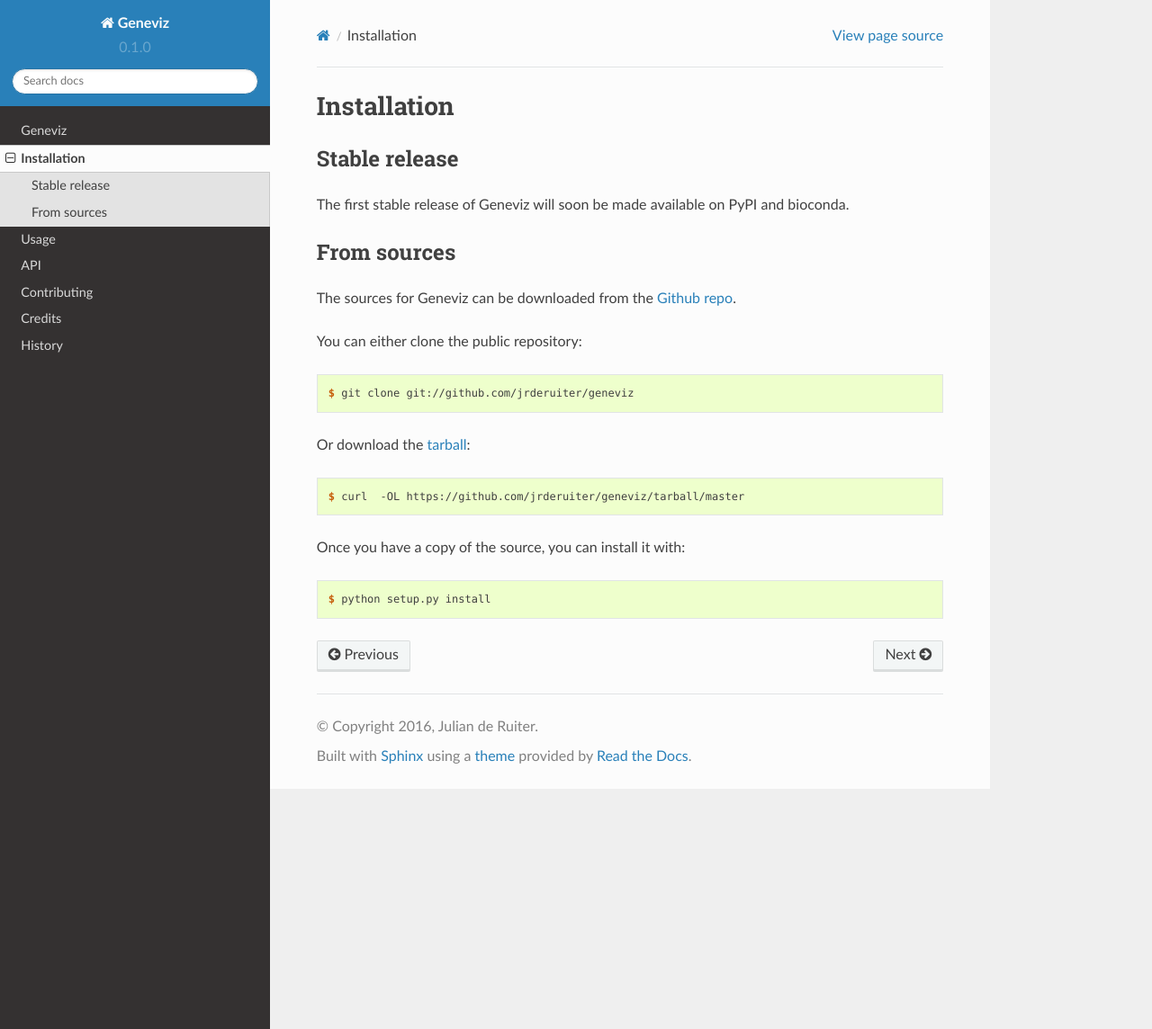
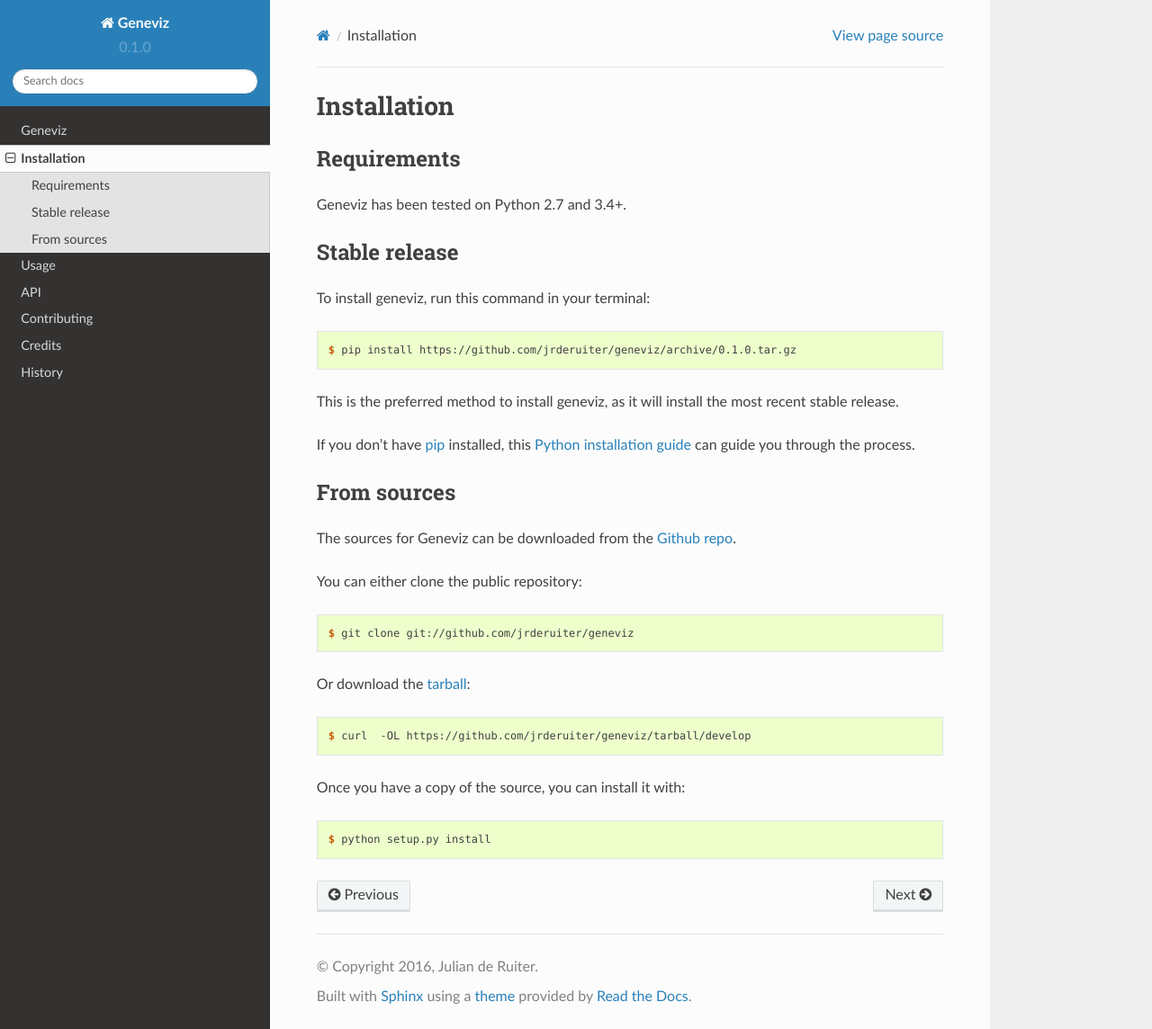
Before and after one commit to jrderuiter/geneviz, a Sphinx documentation site: the page built from docs/installation.rst, in a window 1280 px wide and 1144 px high. Shown: the whole window at 90% size. Built offline with Sphinx 7.4.7 and the Read the Docs theme 2.0.0, drawn with Linux system fonts in a browser that asks for light colours.

Commit message:
Updated installation docs + readme.

```diff
--- a/docs/installation.rst
+++ b/docs/installation.rst
@@ -4,12 +4,28 @@
 Installation
 ============
 
+Requirements
+------------
+
+Geneviz has been tested on Python 2.7 and 3.4+.
 
 Stable release
 --------------
 
-The first stable release of Geneviz will soon be made available
-on PyPI and bioconda.
+To install geneviz, run this command in your terminal:
+
+.. code-block:: console
+
+    $ pip install https://github.com/jrderuiter/geneviz/archive/0.1.0.tar.gz
+
+This is the preferred method to install geneviz, as it will install
+the most recent stable release.
+
+If you don't have `pip`_ installed, this `Python installation guide`_ can guide
+you through the process.
+
+.. _pip: https://pip.pypa.io
+.. _Python installation guide: http://docs.python-guide.org/en/latest/starting/installation/
 
 From sources
 ------------
@@ -26,7 +42,7 @@
 
 .. code-block:: console
 
-    $ curl  -OL https://github.com/jrderuiter/geneviz/tarball/master
+    $ curl  -OL https://github.com/jrderuiter/geneviz/tarball/develop
 
 Once you have a copy of the source, you can install it with:
 
@@ -36,4 +52,4 @@
 
 
 .. _Github repo: https://github.com/jrderuiter/geneviz
-.. _tarball: https://github.com/jrderuiter/geneviz/tarball/master
+.. _tarball: https://github.com/jrderuiter/geneviz/tarball/develop
```
Also changed, not shown: README.rst (+10 -9 lines).
